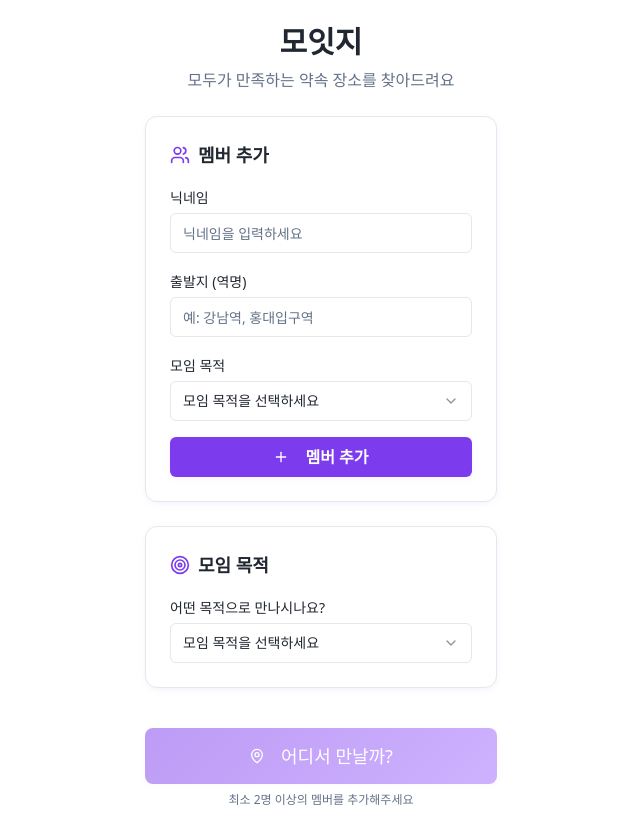
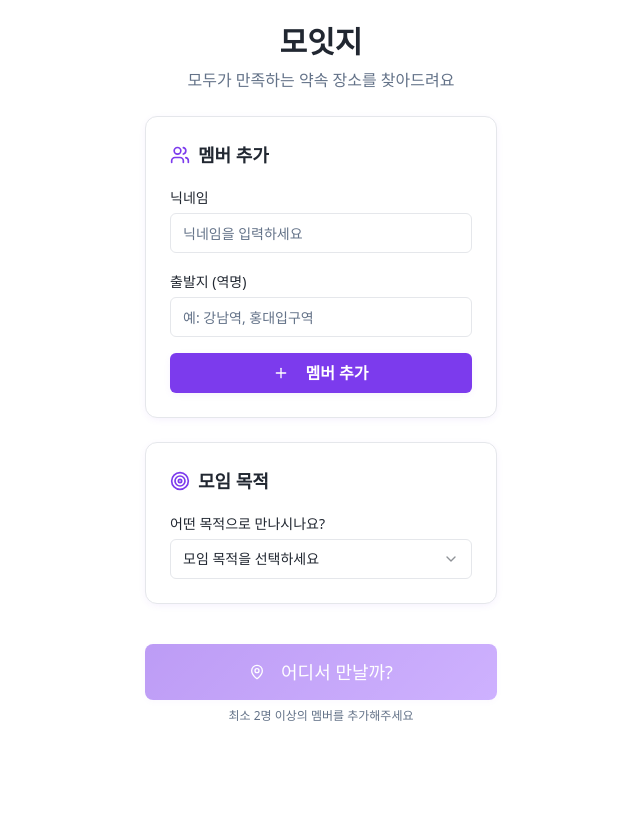
Before and after one commit to saera-yook/spot-on-moitz, a React (Vite) app: page / in a window 1280 px wide. Shown: the whole page, without its empty margins (319-959 px from the left). After the commit the page ends 800 px from the top, so only its background shows below. Built offline with nearby package versions, Linux system fonts and the light colour scheme.

Commit message:
Remove purpose selection from member form

```diff
--- a/src/pages/Home.tsx
+++ b/src/pages/Home.tsx
@@ -112,23 +112,6 @@ export const Home = () => {
               />
             </div>
 
-            <div>
-              <Label htmlFor="purpose" className="text-sm font-medium">
-                모임 목적
-              </Label>
-              <Select value={purpose} onValueChange={setPurpose}>
-                <SelectTrigger className="mt-1">
-                  <SelectValue placeholder="모임 목적을 선택하세요" />
-                </SelectTrigger>
-                <SelectContent>
-                  <SelectItem value="meal">식사</SelectItem>
-                  <SelectItem value="chat">수다</SelectItem>
-                  <SelectItem value="meeting">회의</SelectItem>
-                  <SelectItem value="study">공부</SelectItem>
-                </SelectContent>
-              </Select>
-            </div>
-
             <Button
               onClick={addMember}
               className="w-full"
```
